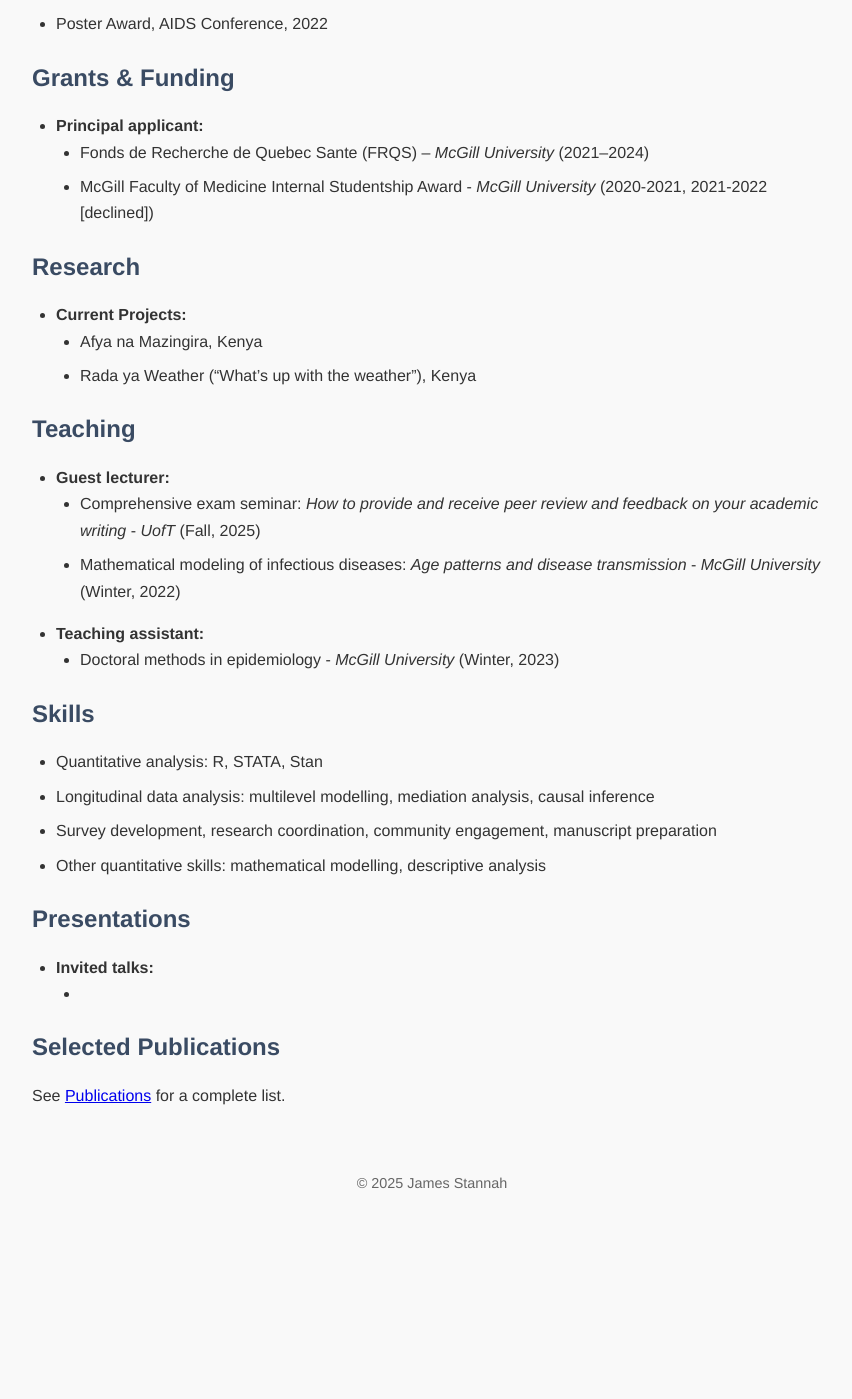
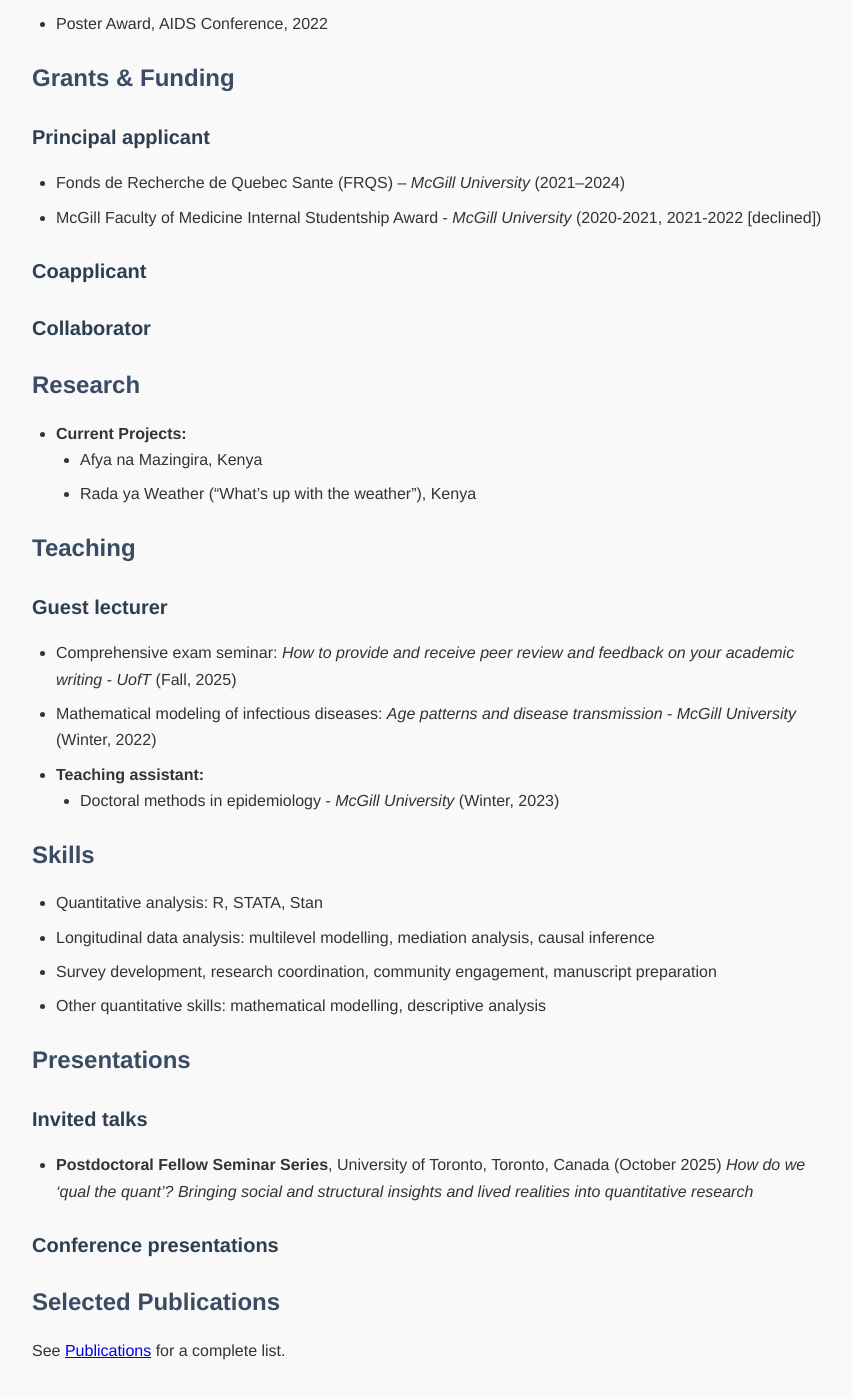
Before and after one commit to jamesstannah/jamesstannah.github.io, a Jekyll site: the page built from cv.md, in a window 1280 px wide and 1400 px high, scrolled down 712 px. Shown: the whole window, without its empty margins (208-1060 px from the left). Built offline with Jekyll 4.4.1, drawn with Linux system fonts in a browser that asks for light colours; before the commit the page ends 1952 px from its top, so only the background shows below that.

Commit message:
Update cv.md

```diff
--- a/cv.md
+++ b/cv.md
@@ -18,9 +18,13 @@ permalink: /cv/
 - Poster Award, AIDS Conference, 2022
 
 ## Grants & Funding
-- **Principal applicant:**
+### Principal applicant
   - Fonds de Recherche de Quebec Sante (FRQS) – *McGill University* (2021–2024)
   - McGill Faculty of Medicine Internal Studentship Award - *McGill University* (2020-2021, 2021-2022 [declined])
+
+### Coapplicant
+
+### Collaborator
 
 ## Research
 - **Current Projects:**
@@ -28,7 +32,7 @@ permalink: /cv/
   - Rada ya Weather (“What's up with the weather”), Kenya
 
 ## Teaching
-- **Guest lecturer:**
+### Guest lecturer
   - Comprehensive exam seminar: *How to provide and receive peer review and feedback on your academic writing* - *UofT* (Fall, 2025)
   - Mathematical modeling of infectious diseases: *Age patterns and disease transmission* - *McGill University* (Winter, 2022)
 - **Teaching assistant:**
@@ -41,8 +45,11 @@ permalink: /cv/
 - Other quantitative skills: mathematical modelling, descriptive analysis
 
 ## Presentations
-- **Invited talks:**
-  -
+### Invited talks
+- **Postdoctoral Fellow Seminar Series**, University of Toronto, Toronto, Canada (October 2025)
+  *How do we ‘qual the quant’? Bringing social and structural insights and lived realities into quantitative research*
+
+### Conference presentations
 
 ## Selected Publications
 See [Publications](/publications/) for a complete list.
```
